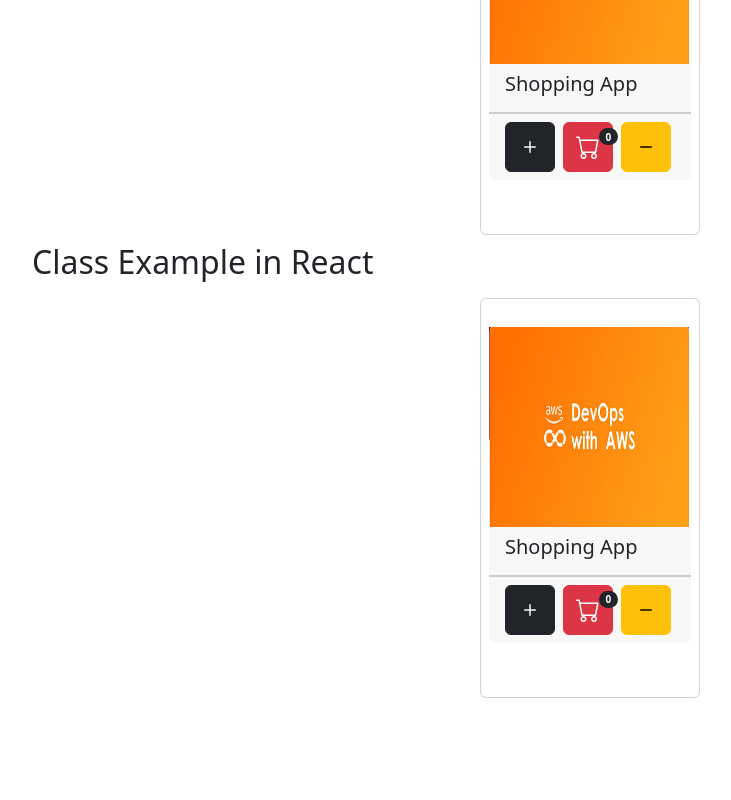
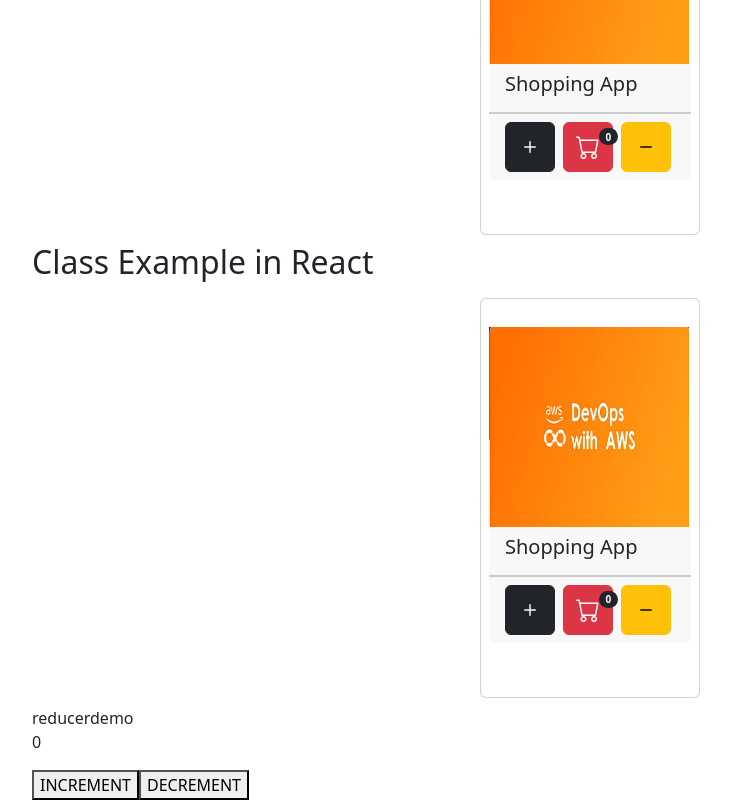
Before and after one commit to Himanshu12866/UI-react, a React (Vite) app in the folder learnreact/: page / in a window 1280 px wide. Shown: the part 951-1751 px from the top of the page, without its empty margins (50-781 px from the left). Before the commit the page ends 1657 px from the top, so only its background shows below. Built offline with nearby package versions, Linux system fonts and the light colour scheme.

Commit message:
"Added Reducerdemo1 component to App.jsx"

```diff
--- a/learnreact/src/App.jsx
+++ b/learnreact/src/App.jsx
@@ -7,6 +7,7 @@ import "./App.css"
 import NavComponent from "./component/custom/useNav";
 import ReducerDemo from "./component/reducerDemo";
 import ExaClass from "./component/Classes/exaclass";
+import Reducerdemo1 from "./component/Classes/reducerdemo";
 
 // import Node from "./component/context-demo/node";
 // import ShopperApp from "./component/shopper";
@@ -57,6 +58,7 @@ function App() {
       <NavComponent/>
       <ReducerDemo/>
       <ExaClass/>
+      <Reducerdemo1/>
     </div>
   )
 }
--- /dev/null
+++ b/learnreact/src/component/Classes/reducerdemo.jsx
@@ -0,0 +1,35 @@
+import { useReducer } from "react"
+
+
+
+let initialvalue = { count: 0 }
+function reducer(state, action) {
+    switch (action.type) {
+        case 'INCREMENT':
+            return { count: state.count + 1 }
+        case 'DECREMENT':
+            return { count: state.count - 1 }
+    }
+}
+
+const Reducerdemo1 = () => {
+
+    const [state, dispatch] = useReducer(reducer, initialvalue)
+
+    function handleIncrement(){
+        dispatch({type: 'INCREMENT'})
+    }
+
+    function handleDecrement(){
+        dispatch({type: 'DECREMENT'})
+    }
+    return (
+        <div>reducerdemo
+        <p>{state.count}</p>
+        <button onClick={handleIncrement}>INCREMENT</button>
+        <button onClick={handleDecrement}>DECREMENT</button>
+        </div>
+    )
+}
+
+export default Reducerdemo1
```
